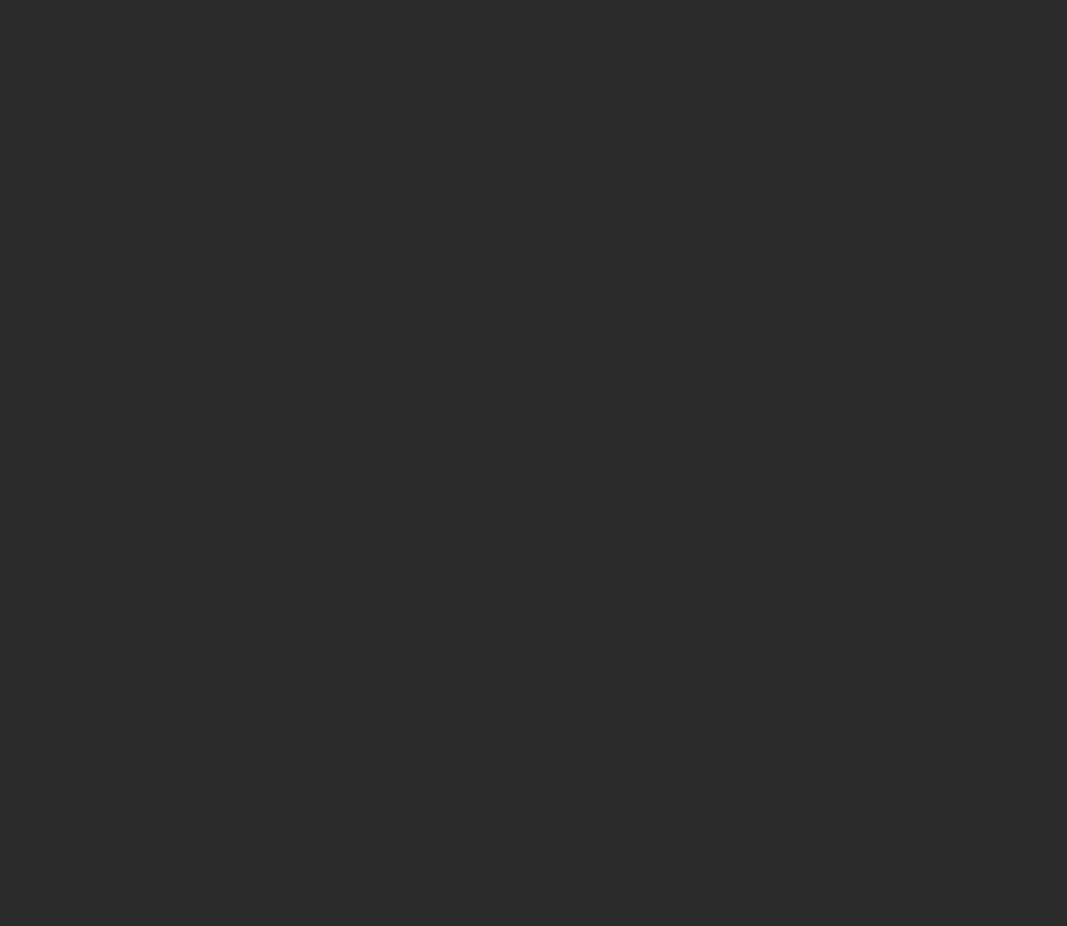
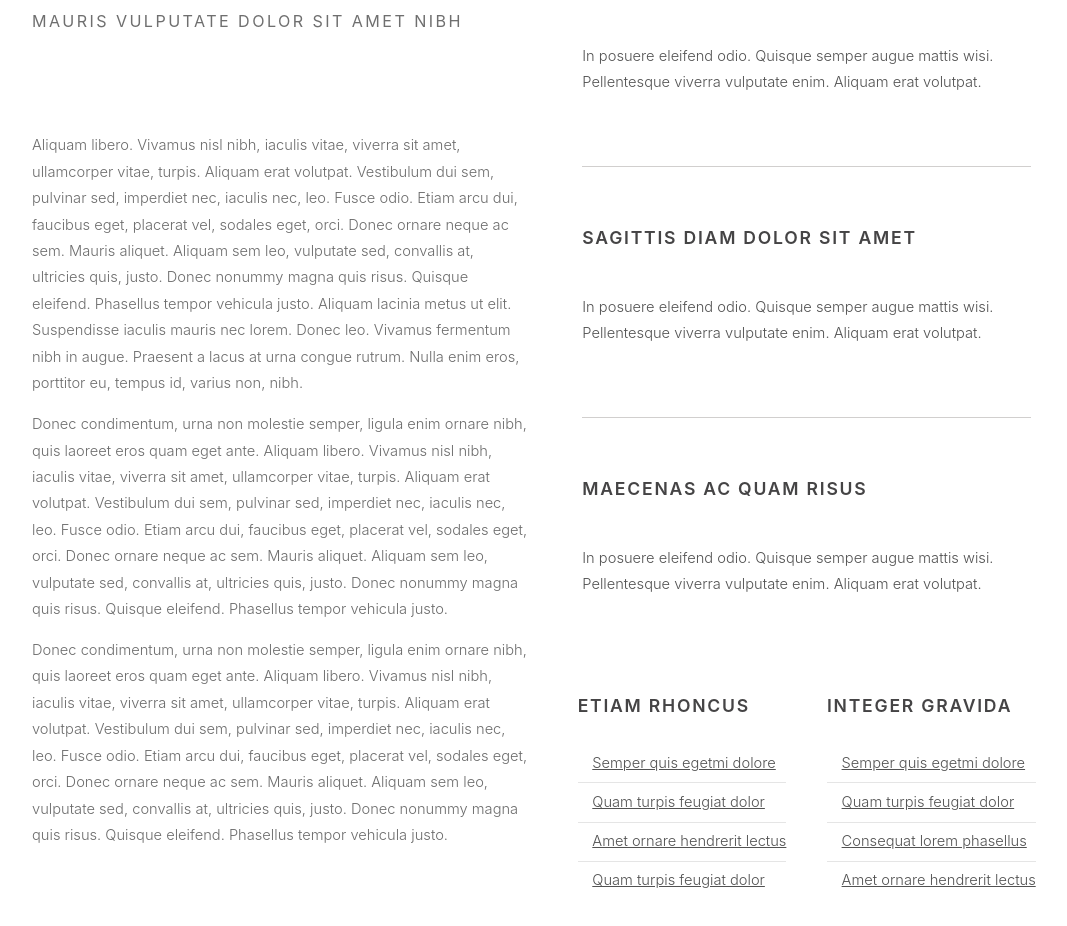
Before and after one commit to Sergi83/simplesite, a React (Create React App) app: page /about in a window 1280 px wide. Shown: the part 160-1086 px from the top of the page, without its empty margins (96-1163 px from the left). Before the commit the page ends 800 px from the top, so only its background shows below. Built offline with nearby package versions, Linux system fonts and the light colour scheme.

Commit message:
correct about page (Main+Footer), Main component (add 4 sidebar components)

```diff
--- a/src/components/Main.js
+++ b/src/components/Main.js
@@ -1,11 +1,42 @@
-import React from 'react'
+import React from 'react';
+import Sidebar from './sidebar/Sidebar';
+
 
 const Main = () => {
+
+    const mainText = [
+        'Aliquam libero. Vivamus nisl nibh, iaculis vitae, viverra sit amet, ullamcorper vitae, turpis. Aliquam erat volutpat. Vestibulum dui sem, pulvinar sed, imperdiet nec, iaculis nec, leo. Fusce odio. Etiam arcu dui, faucibus eget, placerat vel, sodales eget, orci. Donec ornare neque ac sem. Mauris aliquet. Aliquam sem leo, vulputate sed, convallis at, ultricies quis, justo. Donec nonummy magna quis risus. Quisque eleifend. Phasellus tempor vehicula justo. Aliquam lacinia metus ut elit. Suspendisse iaculis mauris nec lorem. Donec leo. Vivamus fermentum nibh in augue. Praesent a lacus at urna congue rutrum. Nulla enim eros, porttitor eu, tempus id, varius non, nibh.',
+        'Donec condimentum, urna non molestie semper, ligula enim ornare nibh, quis laoreet eros quam eget ante. Aliquam libero. Vivamus nisl nibh, iaculis vitae, viverra sit amet, ullamcorper vitae, turpis. Aliquam erat volutpat. Vestibulum dui sem, pulvinar sed, imperdiet nec, iaculis nec, leo. Fusce odio. Etiam arcu dui, faucibus eget, placerat vel, sodales eget, orci. Donec ornare neque ac sem. Mauris aliquet. Aliquam sem leo, vulputate sed, convallis at, ultricies quis, justo. Donec nonummy magna quis risus. Quisque eleifend. Phasellus tempor vehicula justo.',
+        'Donec condimentum, urna non molestie semper, ligula enim ornare nibh, quis laoreet eros quam eget ante. Aliquam libero. Vivamus nisl nibh, iaculis vitae, viverra sit amet, ullamcorper vitae, turpis. Aliquam erat volutpat. Vestibulum dui sem, pulvinar sed, imperdiet nec, iaculis nec, leo. Fusce odio. Etiam arcu dui, faucibus eget, placerat vel, sodales eget, orci. Donec ornare neque ac sem. Mauris aliquet. Aliquam sem leo, vulputate sed, convallis at, ultricies quis, justo. Donec nonummy magna quis risus. Quisque eleifend. Phasellus tempor vehicula justo.'
+    ];
+
     return (
-        <div>
-            [Main]
-        </div>
-    )
-}
+        <>
 
-export default Main
+            {/* Main page Container */}
+            <div id="page" className="container">
+
+                {/* Content */}
+                <div id="content"><br/>
+                    <div className="title">
+                        <h3>Welcome to our website</h3>
+                        <br/>
+                        <span className="byline">Mauris vulputate dolor sit amet nibh</span>
+                    </div><br/>
+
+                    <p>
+                    {/* <img src="images/key_type.jpg" alt="Keyboard" width="100%" className="image image-full"> */}
+
+                    </p>
+                    <br/>
+                    {mainText.map((p,i) => <p key={i} >{p}</p>)}
+
+                </div>
+                <Sidebar />
+            </div>
+            <br/>
+        </>
+    );
+};
+
+export default Main;
--- a/src/components/Navbar.js
+++ b/src/components/Navbar.js
@@ -10,9 +10,10 @@ export default function Navbar() {
             {/* Logo */}
             <div id="logo">
                 <Link to='/'>
-                    {logo
+                    {/* {logo
                     ? <img src={logo} alt='computer logo' className='logo' />
-                    : <h1>Simplesite</h1>}
+                    : <h1>Simplesite</h1>} */}
+                    <h1>Simplesite</h1>
                 </Link>
             </div>
 
--- /dev/null
+++ b/src/components/sidebar/Box1.js
@@ -0,0 +1,24 @@
+import React from 'react';
+
+export const Box1 = () => {
+    return (
+        <div className="sbox1">
+                    <h5>Etiam rhoncus</h5>
+
+                    <ul className="style2">
+                        <li>
+                            <a href="#">Semper quis egetmi dolore</a>
+                        </li>
+                        <li>
+                            <a href="#">Quam turpis feugiat dolor</a>
+                        </li>
+                        <li>
+                            <a href="#">Amet ornare hendrerit lectus</a>
+                        </li>
+                        <li>
+                            <a href="#">Quam turpis feugiat dolor</a>
+                        </li>
+                    </ul>
+                </div>
+    )
+}
--- /dev/null
+++ b/src/components/sidebar/Box2.js
@@ -0,0 +1,24 @@
+import React from 'react';
+
+export const Box2 = () => {
+    return (
+        <div className="sbox2">
+                    <h5>Integer gravida</h5>
+
+                    <ul className="style2">
+                        <li>
+                            <a href="#">Semper quis egetmi dolore</a>
+                        </li>
+                        <li>
+                            <a href="#">Quam turpis feugiat dolor</a>
+                        </li>
+                        <li>
+                            <a href="#">Consequat lorem phasellus</a>
+                        </li>
+                        <li>
+                            <a href="#">Amet ornare hendrerit lectus</a>
+                        </li>
+                    </ul>
+                </div>
+    );
+};
--- /dev/null
+++ b/src/components/sidebar/Sidebar.js
@@ -0,0 +1,25 @@
+import React from 'react';
+import SidebarStyle1 from './SidebarStyle1';
+import { Box1 } from './Box1';
+import { Box2 } from './Box2';
+
+
+const Sidebar = () => {
+    return (
+        <div id="sidebar">
+
+            {/* Sidebar with one colon */}
+            <br/>
+            <SidebarStyle1 />
+
+            {/* Sidebar with two colons (sbox1, sbox2) */}
+            <br/>
+            <div id="stwo-col">
+                <Box1 />
+                <Box2 />
+            </div>
+        </div>
+    );
+};
+
+export default Sidebar;
--- /dev/null
+++ b/src/components/sidebar/SidebarStyle1.js
@@ -0,0 +1,27 @@
+import React from 'react';
+
+const SidebarStyle1 = () => {
+    return (
+        <ul className="style1">
+            <li className="sidebar_1li">
+                <h5>Amet sed volutpat mauris</h5><br/>
+
+                <p><a href="#">In posuere eleifend odio. Quisque semper augue mattis wisi. Pellentesque viverra vulputate enim. Aliquam erat volutpat.</a></p>
+            </li>
+            <br/>
+            <li>
+                <h5>Sagittis diam dolor sit amet</h5><br/>
+
+                <p><a href="#">In posuere eleifend odio. Quisque semper augue mattis wisi. Pellentesque viverra vulputate enim. Aliquam erat volutpat.</a></p>
+            </li>
+            <br/>
+            <li>
+                <h5>Maecenas ac quam risus</h5><br/>
+
+                <p><a href="#">In posuere eleifend odio. Quisque semper augue mattis wisi. Pellentesque viverra vulputate enim. Aliquam erat volutpat.</a></p>
+            </li>
+        </ul>
+    )
+}
+
+export default SidebarStyle1
--- a/src/pages/About.js
+++ b/src/pages/About.js
@@ -2,16 +2,18 @@ import React from 'react';
 import Main from '../components/Main';
 // import Navbar from '../components/Navbar';
 import { Link } from 'react-router-dom';
+import Footer from '../components/Footer';
 
 
 const About = () => {
     return (
         <>
             <main className="wrapper">
-                <Main/>
                 <Link to="/" >
                 back home
                 </Link>
+                <Main/>
+                <Footer />
             </main>
         </>
     );
--- a/src/pages/Error.js
+++ b/src/pages/Error.js
@@ -1,9 +1,13 @@
 import React from 'react';
 import { Link } from 'react-router-dom';
+import Navbar from '../components/Navbar';
+import Footer from '../components/Footer';
 
 
 const Error = () => {
     return (
+        <>
+            <Navbar />
             <section className="error-page section">
                 <div className="error-container">
                     <h1>No such page</h1>
@@ -12,6 +16,8 @@ const Error = () => {
                     </Link>
                 </div>
             </section>
+            <Footer />
+        </>
     );
 };
 
--- a/src/styles/index.scss
+++ b/src/styles/index.scss
@@ -27,15 +27,15 @@ Main
 
 /*
 ======
-Footer
-======
-*/
-@import './components/footer';
-
-/*
-======
 Media Queries
 ======
 */
 @import './mediaQueries/mQ_header';
 @import './mediaQueries/mQ_main';
+
+/*
+======
+Footer
+======
+*/
+@import './components/footer';
```
Lines whose indentation alone changed are shown as unchanged.
